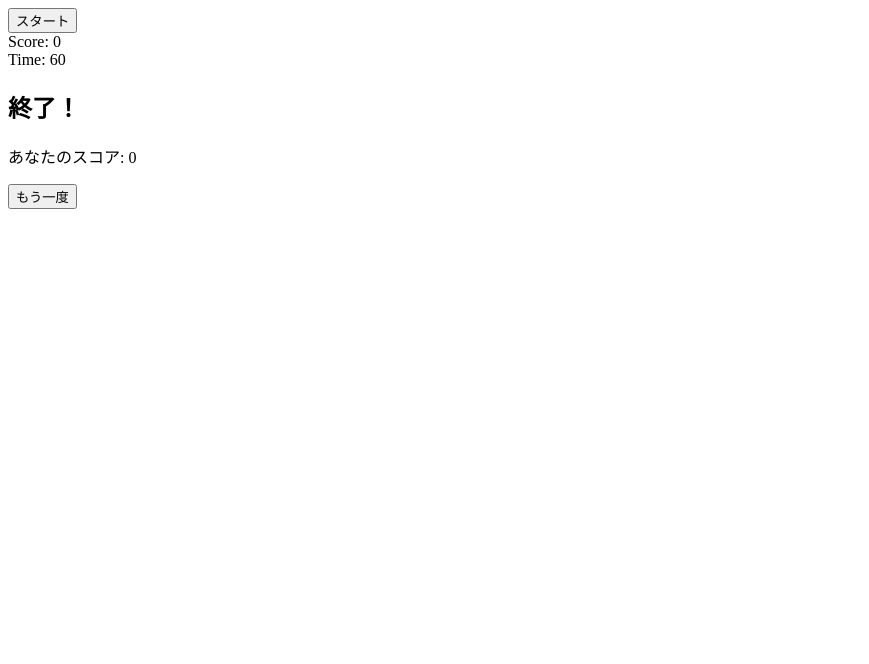
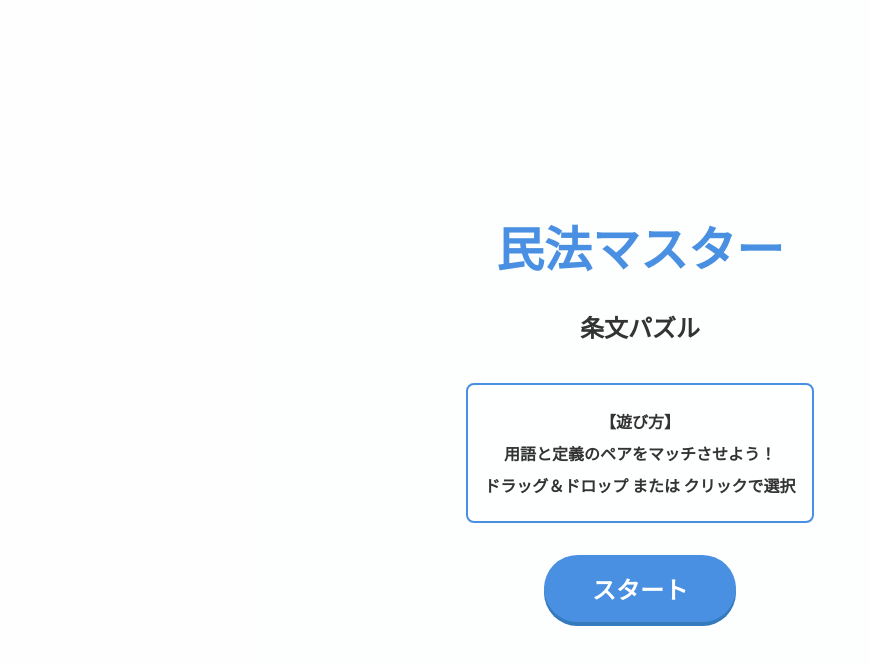
Before and after one commit to slowliferobo/civil-law-puzzle, a plain HTML site: page index.html in a window 1280 px wide. Shown: the whole page, without its empty margins (0-869 px from the left). Drawn offline with Linux system fonts and the light colour scheme.

Commit message:
Fix corrupted index.html structure

```diff
--- a/index.html
+++ b/index.html
@@ -4,6 +4,22 @@
 <head>
     <meta charset="UTF-8">
     <meta name="viewport" content="width=device-width, initial-scale=1.0">
+    <title>民法マスター：条文パズル</title>
+    <link rel="stylesheet" href="style.css">
+    <link href="https://fonts.googleapis.com/css2?family=Noto+Sans+JP:wght@400;700&display=swap" rel="stylesheet">
+</head>
+
+<body>
+    <div id="game-container">
+        <div id="rotate-message">
+            <p>画面を横にして遊んでください</p>
+        </div>
+        <div id="title-screen" class="screen active">
+            <h1>民法マスター<br><span class="subtitle">条文パズル</span></h1>
+            <div class="instructions">
+                <p>【遊び方】</p>
+                <p>用語と定義のペアをマッチさせよう！</p>
+                <p>ドラッグ＆ドロップ または クリックで選択</p>
             </div>
             <button id="start-btn" class="btn primary">スタート</button>
         </div>
```
Lines whose indentation alone changed are shown as unchanged.
